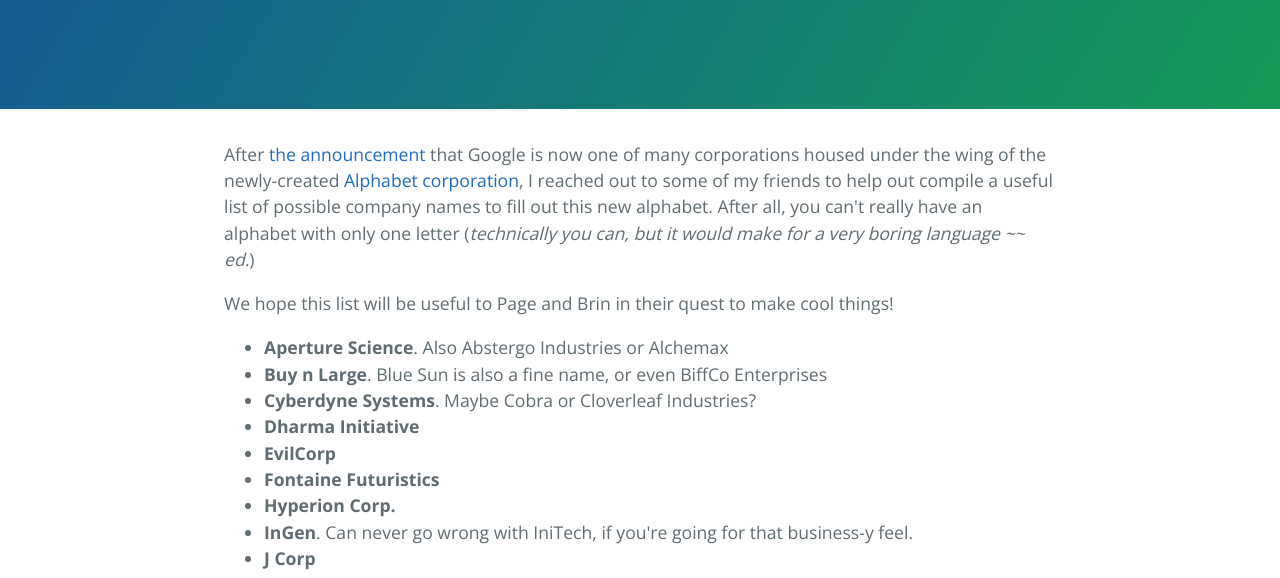
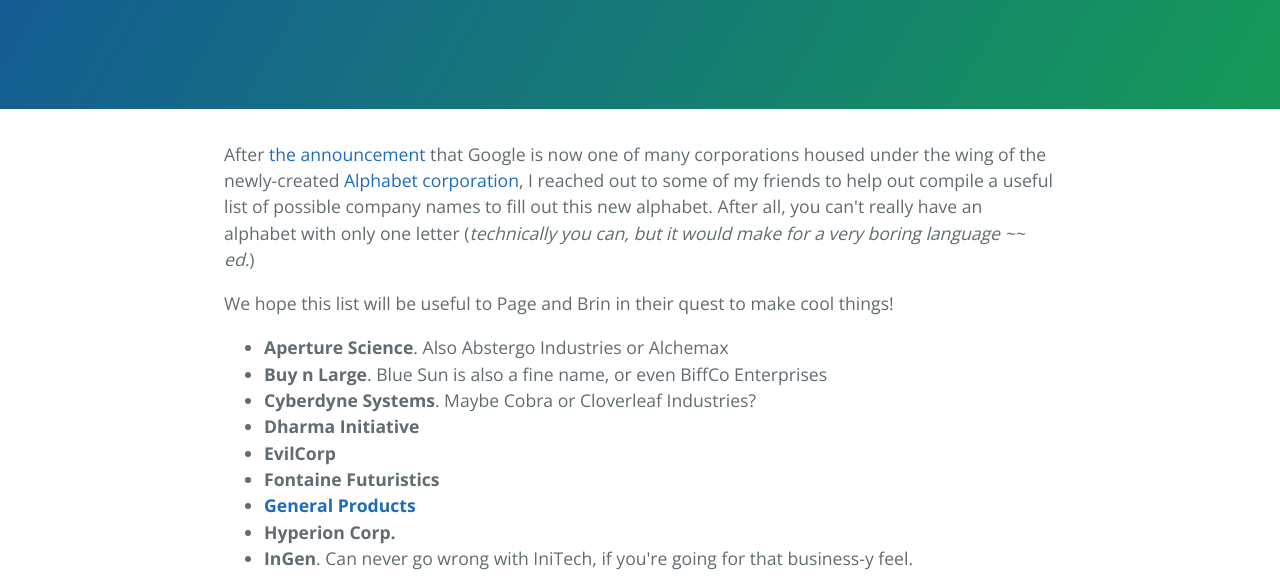
Before and after one commit to the-alphabet/the-alphabet.github.io, a plain HTML site: page index.html in a window 1280 px wide. Shown: the part 208-786 px from the top of the page. Drawn offline with nearby package versions, Linux system fonts and the light colour scheme.

Commit message:
Added Larry Niven reference

```diff
--- a/index.html
+++ b/index.html
@@ -33,10 +33,9 @@ Maybe Cobra or Cloverleaf Industries?</li>
 <li><strong>Dharma Initiative</strong></li>
 <li><strong>EvilCorp</strong></li>
 <li><strong>Fontaine Futuristics</strong></li>
+<li><strong><a href="https://en.wikipedia.org/wiki/General_Products">General Products</a></strong></li>
 <li><strong>Hyperion Corp.</strong></li>
-<li>
-<strong>InGen</strong>.
-Can never go wrong with IniTech, if you're going for that business-y feel.</li>
+<li><strong>InGen</strong>. Can never go wrong with IniTech, if you're going for that business-y feel.</li>
 <li><strong>J Corp</strong></li>
 <li><strong>KAOS</strong></li>
 <li>
```
